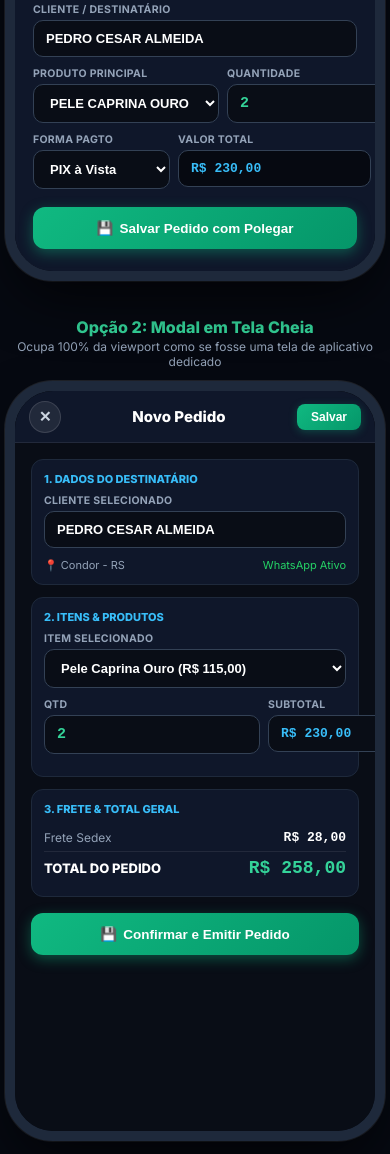
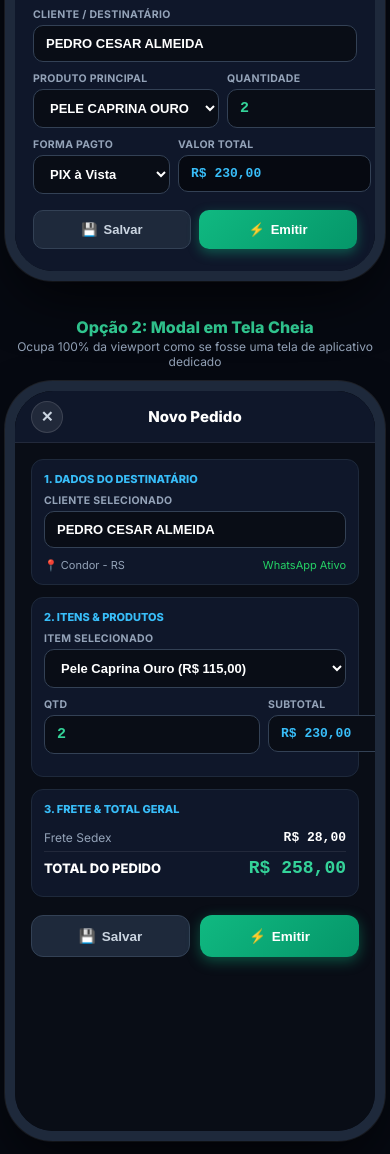
Before and after one commit to gustavorosainformatica/MisSuenos, a website: page public/demo_mobile_comparativo.html in a window 390 px wide. Shown: the part 841-1995 px from the top of the page. Drawn offline with Linux system fonts and the light colour scheme.

Commit message:
style(mobile): botoes lado a lado [Salvar] e [Emitir] no rodape

```diff
--- a/public/demo_mobile_comparativo.html
+++ b/public/demo_mobile_comparativo.html
@@ -723,9 +723,14 @@
               </div>
             </div>
 
-            <button type="button" class="btn-save-mobile">
-              <span>💾</span> Salvar Pedido com Polegar
-            </button>
+            <div style="display: grid; grid-template-columns: 1fr 1fr; gap: 8px; margin-top: 6px;">
+              <button type="button" class="btn-action-mobile" style="background: #1e293b; border: 1px solid #334155; color: #cbd5e1; padding: 11px; border-radius: 10px; font-size: 13px; font-weight: 800; display: flex; align-items: center; justify-content: center; gap: 6px; cursor: pointer;">
+                <span>💾</span> Salvar
+              </button>
+              <button type="button" class="btn-action-mobile" style="background: linear-gradient(135deg, #10b981 0%, #059669 100%); color: #fff; border: none; padding: 11px; border-radius: 10px; font-size: 13px; font-weight: 800; display: flex; align-items: center; justify-content: center; gap: 6px; cursor: pointer; box-shadow: 0 4px 12px rgba(16, 185, 129, 0.4);">
+                <span>⚡</span> Emitir
+              </button>
+            </div>
           </div>
         </div>
 
@@ -771,14 +776,12 @@
 
         <!-- TELA CHEIA ATIVA -->
         <div class="fullscreen-modal">
-          <div class="fs-header">
+          <div class="fs-header" style="display: flex; justify-content: space-between; align-items: center; padding: 0 16px;">
             <button type="button" class="fs-close-btn" style="background: rgba(255, 255, 255, 0.08); border: 1px solid rgba(255, 255, 255, 0.12); color: #cbd5e1; width: 32px; height: 32px; border-radius: 50%; display: flex; align-items: center; justify-content: center; font-size: 15px; font-weight: 700; cursor: pointer; transition: all 0.2s;" title="Fechar">
               ✕
             </button>
             <div class="fs-title" style="font-size: 15px; font-weight: 800; color: #fff;">Novo Pedido</div>
-            <button type="button" class="fs-action-btn" style="background: linear-gradient(135deg, #10b981 0%, #059669 100%); border: none; color: #fff; font-size: 12px; font-weight: 800; padding: 6px 14px; border-radius: 8px; cursor: pointer; box-shadow: 0 2px 8px rgba(16, 185, 129, 0.3);">
-              Salvar
-            </button>
+            <div style="width: 32px;"></div>
           </div>
 
           <div class="fs-body">
@@ -830,9 +833,14 @@
               </div>
             </div>
 
-            <button type="button" class="btn-save-mobile" style="margin-top: 4px;">
-              <span>💾</span> Confirmar e Emitir Pedido
-            </button>
+            <div style="display: grid; grid-template-columns: 1fr 1fr; gap: 10px; margin-top: 6px;">
+              <button type="button" class="btn-action-mobile" style="background: #1e293b; border: 1px solid #334155; color: #cbd5e1; padding: 12px; border-radius: 12px; font-size: 13.5px; font-weight: 800; display: flex; align-items: center; justify-content: center; gap: 6px; cursor: pointer; transition: all 0.2s;">
+                <span>💾</span> Salvar
+              </button>
+              <button type="button" class="btn-action-mobile" style="background: linear-gradient(135deg, #10b981 0%, #059669 100%); color: #fff; border: none; padding: 12px; border-radius: 12px; font-size: 13.5px; font-weight: 800; display: flex; align-items: center; justify-content: center; gap: 6px; cursor: pointer; box-shadow: 0 4px 14px rgba(16, 185, 129, 0.4); transition: all 0.2s;">
+                <span>⚡</span> Emitir
+              </button>
+            </div>
           </div>
         </div>
 
```
